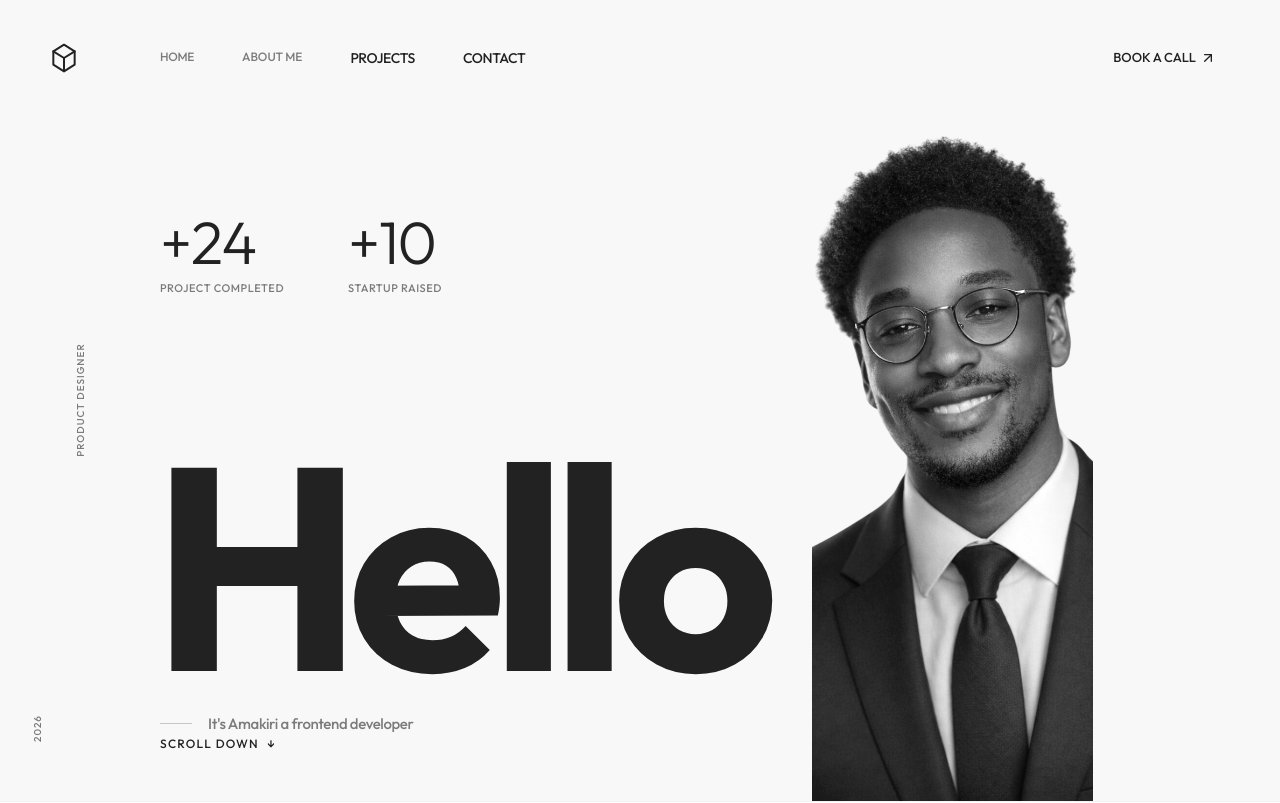
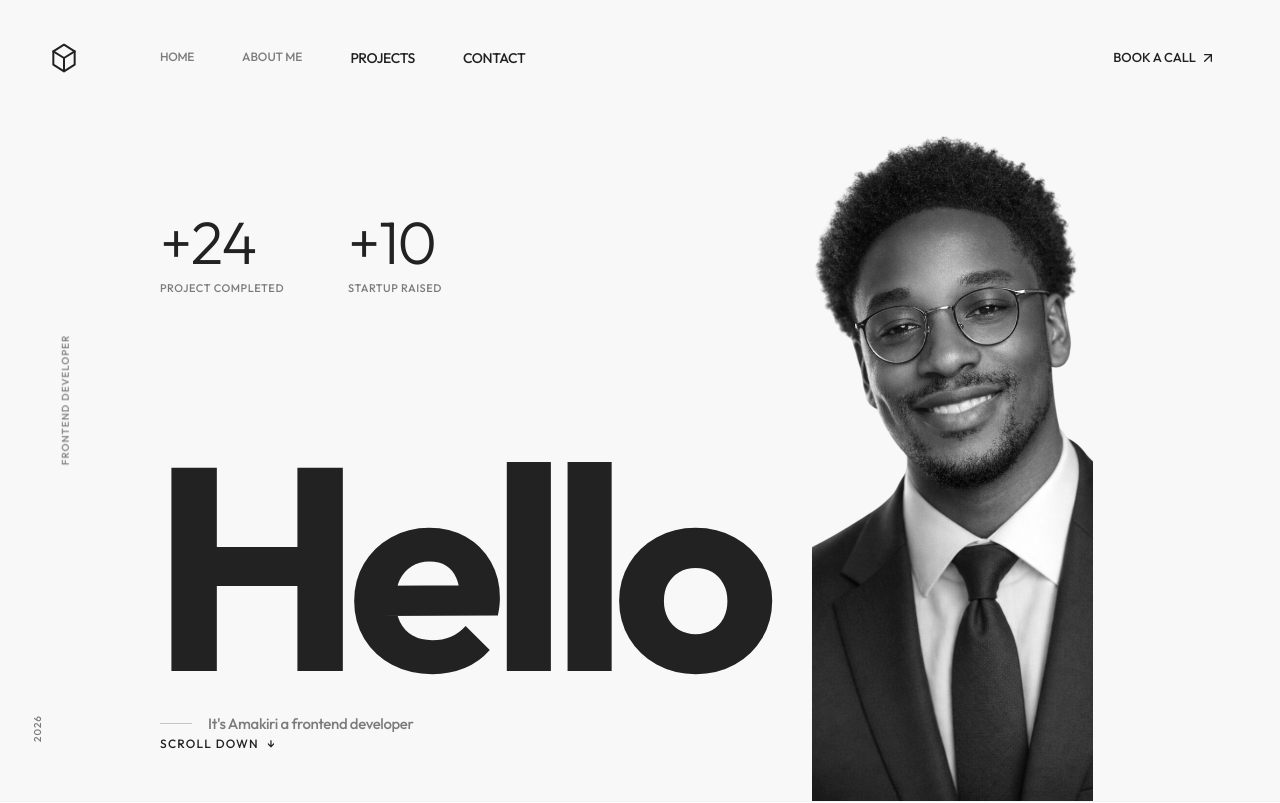
Before and after one commit to Amakiri201/portfolio-amadava, a React (Vite) app: page / in a window 1280 px wide. Shown: the top 803 px of the page. Built offline with nearby package versions, Linux system fonts and the light colour scheme.

Commit message:
refactor: Adjust sidebar horizontal position and update displayed role text.

```diff
--- a/src/components/Sidebar.tsx
+++ b/src/components/Sidebar.tsx
@@ -3,9 +3,9 @@ import React from 'react';
 const Sidebar: React.FC = () => {
     return (
         <>
-            <div className="fixed left-6 top-1/2 -translate-y-1/2 z-40 hidden lg:block">
+            <div className="fixed left-0 top-1/2 -translate-y-1/2 z-40 hidden lg:block">
                 <div className="rotate-[-90deg] origin-center whitespace-nowrap text-[10px] font-medium text-brand-secondary tracking-widest uppercase">
-                    Product designer
+                    Frontend Developer
                 </div>
             </div>
             <div className="fixed left-6 bottom-16 z-40 hidden lg:block">
```
